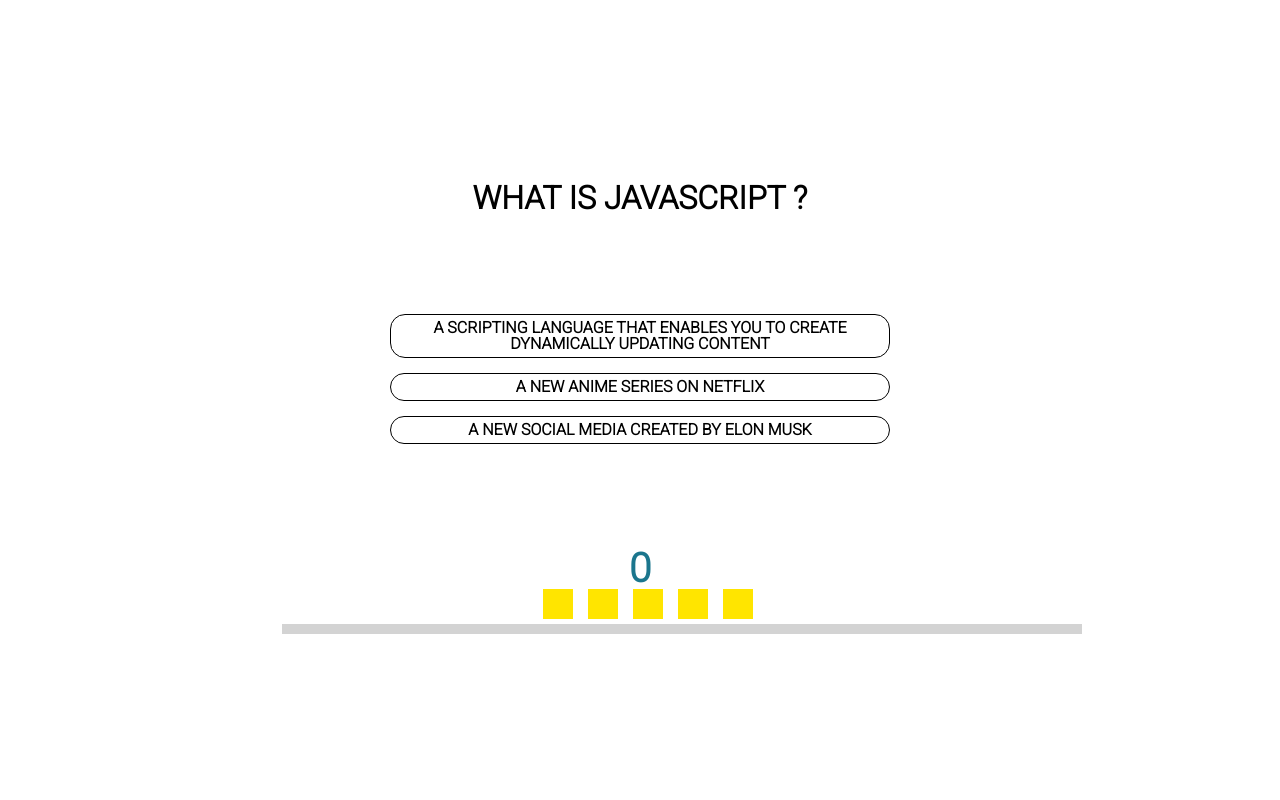
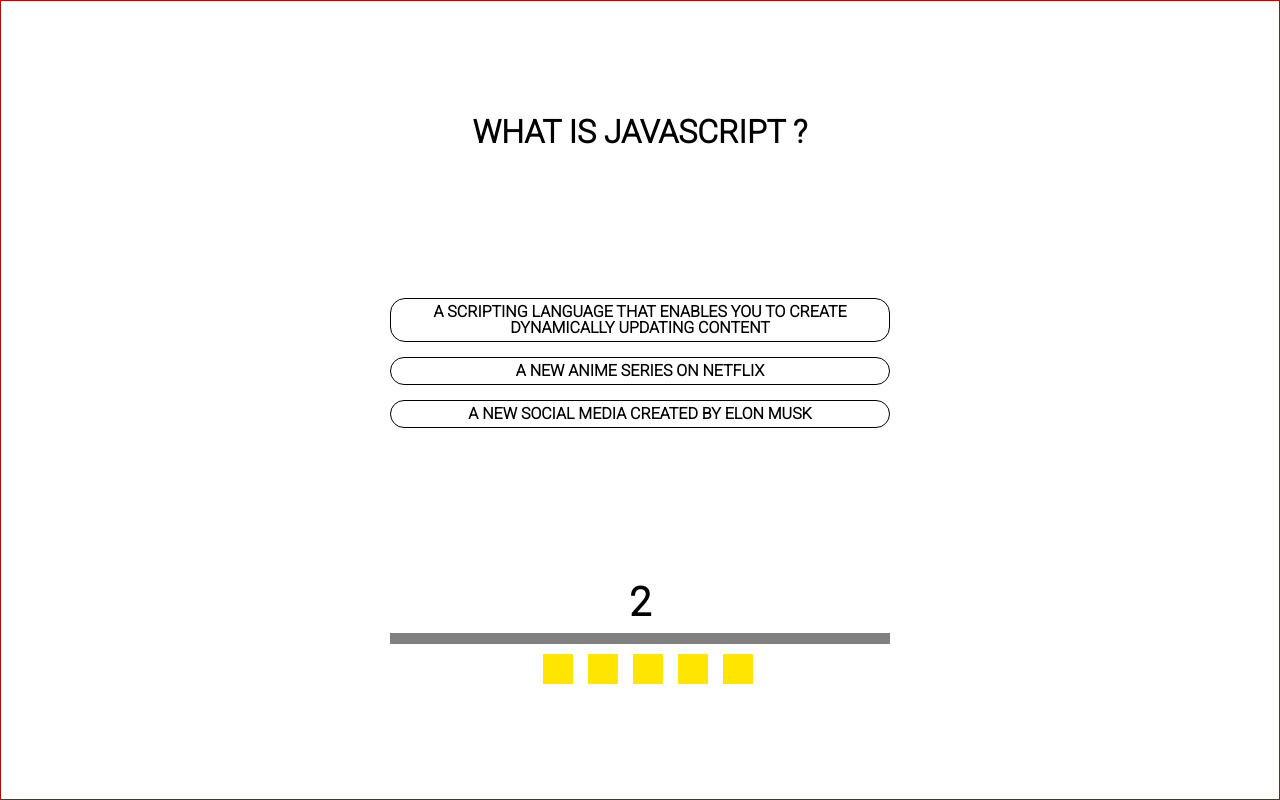
Before and after one commit to josueJURE/founders-coders, a plain HTML site: page index.html in a window 1280 px wide. Both pictures are taken after a click on the button "START OUR QUIZ". Drawn offline with Linux system fonts and the light colour scheme.

Commit message:
feat(CSS): do some changes so that elemnents within wrapper are centered in the middle

```diff
--- a/index.css
+++ b/index.css
@@ -14,8 +14,6 @@ body {
   overflow: hidden;
 }
 
-
-
 .container {
   height: 100vh;
   width: 100vw;
@@ -26,15 +24,28 @@ body {
   overflow: hidden;
 }
 
-.container2 {
-  height: 100vh;
-  width: 100vw;
+.progress-container {
+  width: 100%;
+  justify-content: center;
+  display: flex;
+}
+
+.containerGame {
   display: none;
+  flex-direction: column;
   justify-content: center;
   align-items: center;
   overflow: hidden;
-  display: none;
   gap: 150px;
+}
+
+.wrapper {
+  display: flex;
+  justify-content: center;
+  align-items: center;
+  height: 100vh;
+  width: 100vw;
+  border: 1px rgb(177, 10, 10) solid;
 }
 
 .choice {
@@ -49,8 +60,7 @@ body {
 }
 
 .choice:hover {
-  transform: scale(1.05);
-
+  color: gray;
 }
 
 .parent {
@@ -116,8 +126,6 @@ footer {
   display: flex;
   justify-content: center;
   align-items: center;
-  /* font-weight: bold;
-  line-height: 1; */
   background-color: #ffe500;
   position: relative;
   bottom: -36px;
@@ -127,24 +135,6 @@ button {
   text-transform: uppercase;
 }
 
-.circle,
-.circle2 {
-  height: 250px;
-  width: 250px;
-  border: 1px black solid;
-  border-radius: 50%;
-}
-
-/* .circle:before, */
-.cirlce2:before {
-  content: "";
-  height: 80%;
-  width: 80%;
-  background-color: black;
-  position: absolute;
-  border-radius: 50%;
-}
-
 .multipleChoices {
   display: flex;
   flex-direction: column;
@@ -152,16 +142,12 @@ button {
   align-items: center;
   height: 450px;
   width: 500px;
-  /* border: 1px black solid; */
   row-gap: 100px;
 }
 
 .questions {
   margin-top: 0;
 }
-
-
-
 
 .parentChoices {
   display: flex;
@@ -185,32 +171,16 @@ button {
   text-align: center;
 }
 
-.timer {
-  align-self: flex-end;
-  flex-direction: column;
-}
-
 .counter {
   font-size: 40px;
-  color: rgb(27, 118, 141);
-}
-
-.time-gauge-bg,
-.time-gauge {
-  position: absolute;
-  top: 78%;
-  left: 22%;
-}
-
-.time-gauge-bg {
-  height: 10px;
-  width: 800px;
-  background-color: lightgrey;
+  color: black;
 }
 
 .time-gauge {
-  height: 10px;
-  background-color: #ffe500;;
+  width: 500px;
+  height: 11px;
+  background-color: #ffe500;
+  background-color: gray;
 }
 
 .score-container {
@@ -224,9 +194,7 @@ button {
   align-items: center;
   justify-content: center;
   flex-direction: column;
-
   padding: 50px 100px;
-
   visibility: hidden;
 }
 
@@ -236,3 +204,11 @@ button {
   text-align: center;
   color: white;
 }
+
+.progressAndTimer {
+  width: 100%;
+  height: 100%;
+  display: flex;
+  flex-direction: column;
+  row-gap: 10px;
+}
--- a/index.html
+++ b/index.html
@@ -10,6 +10,8 @@
   <title>Founders And Coders</title>
 </head>
 <body>
+  <div class="wrapper">
+
   <div class="container">
     <h1 class="stripes">
       <div class="test">
@@ -102,11 +104,12 @@
     </div>
     <footer></footer>
   </div>
-    <div class="container2">
 
+  <div class="fixed-width">
+    <div class="containerGame">
+    <!-- <div class="multipleChoices"> -->
+    <h1 class="quizQuestion">Questions</h1>
 
-      <div class="multipleChoices">
-        <h1 class="quizQuestion">Questions</h1>
     <div class="parentChoices">
       <div class="choice" id="A">Choices1</div>
       <div class="choice" id="B">Choices2</div>
@@ -117,8 +120,9 @@
       <!-- Answer Timer -->
       <div class="timer">
         <div class="counter"></div>
+      </div>
+      <div class="time-gauge">
         <div class="time-gauge-bg"></div>
-                <div class="time-gauge"></div>
       </div>
 
       <!-- Progress -->
@@ -126,11 +130,10 @@
 
     </div>
 
-
   </div>
 
 
-
+  <!-- </div> -->
 
 </div>
 
@@ -138,6 +141,8 @@
 <div class="score-container"></div>
 
 </div>
+</div>
+
 </body>
 <script src="index.js"></script>
 </html>
--- a/index.js
+++ b/index.js
@@ -1,6 +1,6 @@
 const startBtn = document.querySelector(".btn");
 const container = document.querySelector(".container");
-const container2 = document.querySelector(".container2");
+const container2 = document.querySelector(".containerGame");
 const progressContainer = document.querySelector(".progress-container");
 const scoreContainer = document.querySelector(".score-container");
 const footer = document.querySelector("footer");
@@ -11,7 +11,7 @@ const answerChoicesC = document.querySelector("#C");
 const answerChoicesD = document.querySelector("#D");
 const answerChoiceE = document.querySelector("#E");
 const quizQuestion = document.querySelector(".quizQuestion");
-const timeGauge = document.querySelector(".time-gauge");
+const timeGauge = document.querySelector(".time-gauge-bg");
 const counter = document.querySelector(".counter");
 
 const questionTime = 10; // 10 seconds
@@ -57,12 +57,11 @@ let questions = [
     correctAnswer: "Hypertext Markup Language",
   },
   {
-    question:
-      "Which CSS property is used to change the text color of an element?",
-    one: "color",
-    two: "background-color",
-    three: "font-family",
-    correctAnswer: "color",
+    question: "JavaScript is:  ",
+    one: "Weakly typed",
+    two: "Strongly typed",
+    three: "Weakly and Strongly type",
+    correctAnswer: "Weakly Typed",
   },
   {
     question: "What does DOM stand for?",
@@ -72,11 +71,11 @@ let questions = [
     correctAnswer: "Document Object Model",
   },
   {
-    question: "Which keyword is used to declare a variable in JavaScript?",
-    one: "var",
-    two: "let",
-    three: "const",
-    correctAnswer: "var",
+    question: "What does CSS stand for?",
+    one: "Computer Style Sheets",
+    two: "Cascading Style Sheets",
+    three: "Creative Style System",
+    correctAnswer: "Cascading Style Sheets",
   },
 ];
 
@@ -90,7 +89,6 @@ function renderQuestion() {
   answerChoicesA.innerHTML = q.one;
   answerChoicesB.innerHTML = q.two;
   answerChoicesC.innerHTML = q.three;
-
 }
 
 function renderProgress() {
@@ -116,7 +114,6 @@ function answerIsIncorrect() {
 
 function answerIsCorrect() {
   document.getElementById(activeQuestion).style.backgroundColor = "green";
-
 }
 
 function nextQuestion() {
@@ -144,11 +141,11 @@ function startQuiz() {
   renderQuestion();
   renderProgress();
   renderCounter();
-  // TIMER = setInterval(renderCounter, 1000);
+  TIMER = setInterval(renderCounter, 1000);
 }
 
 function year() {
   return new Date().getFullYear();
 }
 
-footer.innerHTML = `Founders & Coders copyright ${year()} `
+footer.innerHTML = `Founders & Coders copyright ${year()} `;
```
Lines whose indentation alone changed are shown as unchanged.
